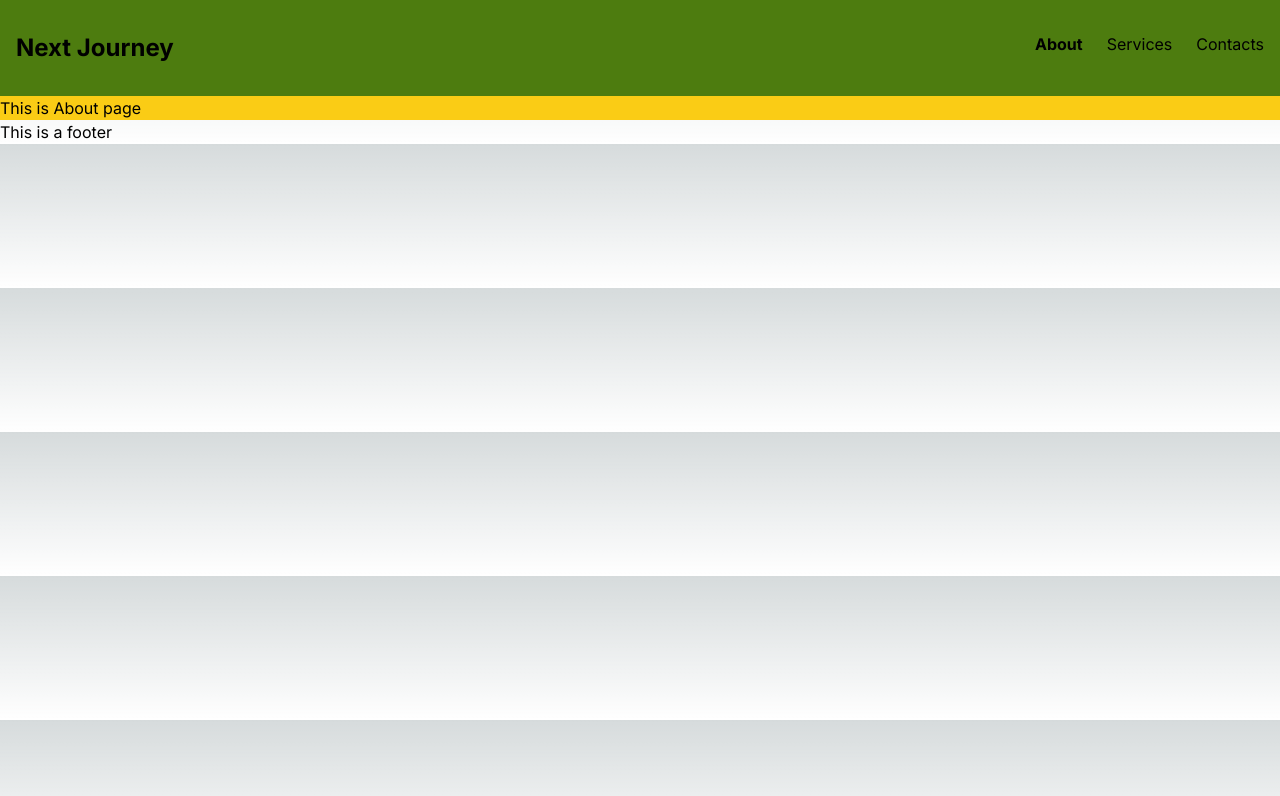
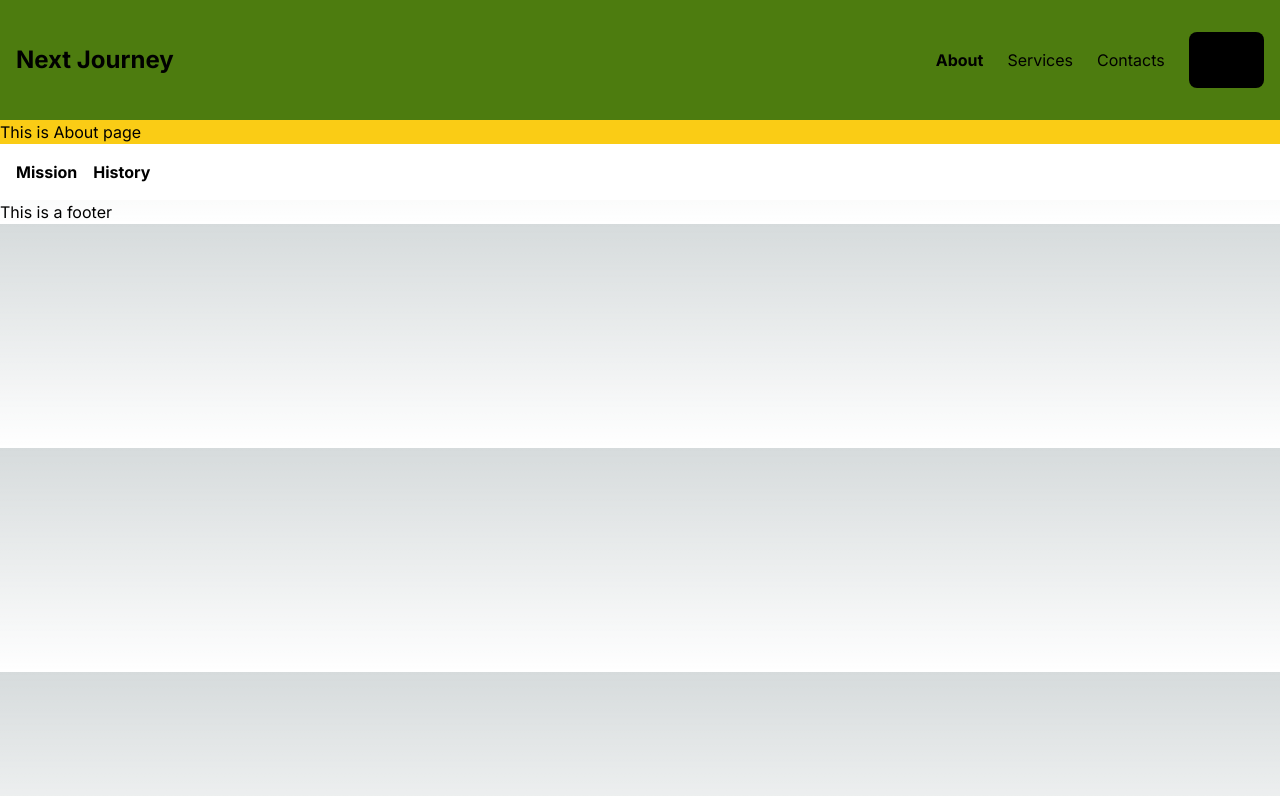
Before and after one commit to DeepsEffect/next-journey, a Next.js app: page /about in a window 1280 px wide. Shown: the top 796 px of the page. Built offline with nearby package versions, Linux system fonts and the light colour scheme.

Commit message:
nested routing

```diff
--- /dev/null
+++ b/src/app/about/history/page.jsx
@@ -0,0 +1,11 @@
+import React from 'react';
+
+const page = () => {
+    return (
+        <div>
+          <h2>This is History page inside about</h2>
+        </div>
+    );
+};
+
+export default page;
--- /dev/null
+++ b/src/app/about/mission/page.jsx
@@ -0,0 +1,11 @@
+import React from 'react';
+
+const page = () => {
+    return (
+        <div>
+            <h2>This is mission page inside about</h2>
+        </div>
+    );
+};
+
+export default page;
--- a/src/app/about/page.jsx
+++ b/src/app/about/page.jsx
@@ -1,11 +1,18 @@
-import React from 'react';
+import Link from "next/link";
+import React from "react";
 
 const AboutPage = () => {
-    return (
-        <div>
-            <h2 className='bg-yellow-400 text-black'>This is About page</h2>
-        </div>
-    );
+  return (
+    <div>
+      <h2 className="bg-yellow-400 text-black">This is About page</h2>
+      <nav>
+        <ul className="flex gap-4 p-4 bg-white text-black font-bold">
+          <Link href={"/about/mission"}>Mission</Link>
+          <Link href={"/about/history"}>History</Link>
+        </ul>
+      </nav>
+    </div>
+  );
 };
 
 export default AboutPage;
--- /dev/null
+++ b/src/app/login/page.jsx
@@ -0,0 +1,11 @@
+import React from 'react';
+
+const page = () => {
+    return (
+        <div className='text-center mt-10'>
+            <h2>This is login page</h2>
+        </div>
+    );
+};
+
+export default page;
--- a/src/components/Navbar.jsx
+++ b/src/components/Navbar.jsx
@@ -1,10 +1,11 @@
 "use client";
 import Link from "next/link";
-import { usePathname } from "next/navigation";
+import { usePathname, useRouter } from "next/navigation";
 import React from "react";
 
 const Navbar = () => {
   const pathName = usePathname();
+  const router = useRouter();
   const navLinks = [
     {
       title: "About",
@@ -19,12 +20,16 @@ const Navbar = () => {
       path: "/contacts",
     },
   ];
+
+  const handleLogin = () => {
+    router.push('/login')
+  }
   return (
-    <nav className="flex justify-between bg-lime-700 py-8 px-4">
+    <nav className="flex justify-between items-center bg-lime-700 py-8 px-4">
       <Link href={"/"}>
         <h3 className="text-2xl font-bold">Next Journey</h3>
       </Link>
-      <ul className="flex gap-6">
+      <ul className="flex items-center gap-6">
         {navLinks?.map((navLink) => (
           <Link
             className={`${pathName === navLink.path && "text-black font-bold"}`}
@@ -34,6 +39,7 @@ const Navbar = () => {
             {navLink.title}
           </Link>
         ))}
+        <button onClick={handleLogin} className="p-4 bg-black font-bold rounded-lg">Login</button>
       </ul>
     </nav>
   );
```
